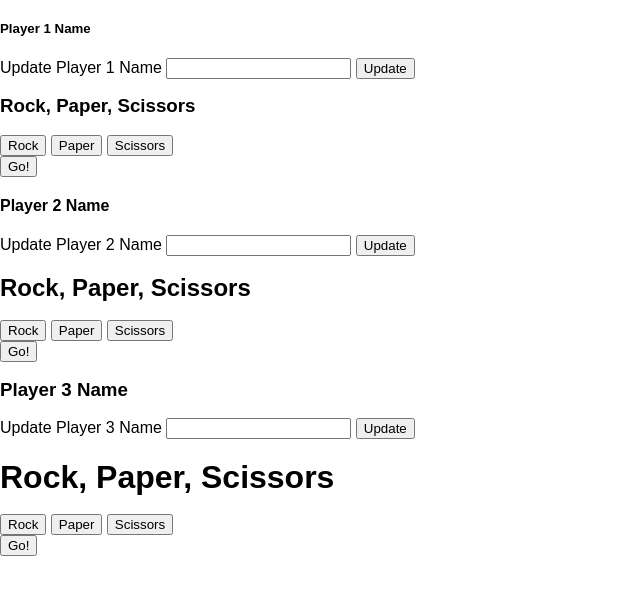
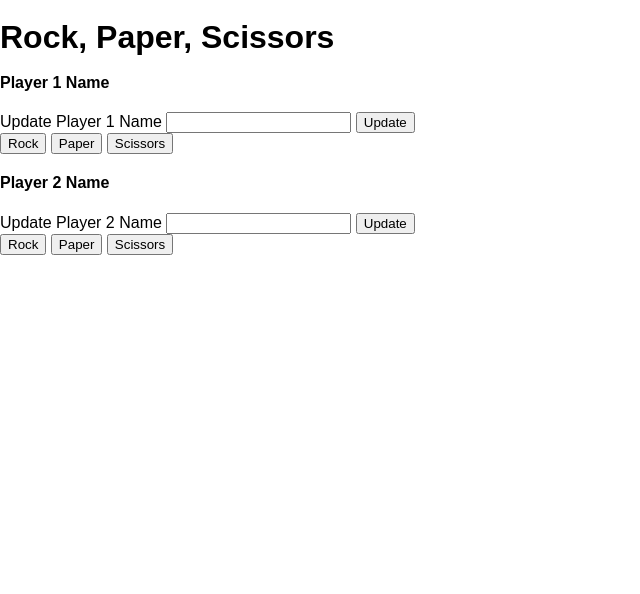
Before and after one commit to tirzahmorrison/game, a website: page public/index.html in a window 1280 px wide. Shown: the whole page, without its empty margins (0-640 px from the left). Drawn offline with Linux system fonts and the light colour scheme.

Commit message:
too legit

```diff
--- a/public/index.html
+++ b/public/index.html
@@ -1,79 +1,56 @@
 <!DOCTYPE html>
 <html>
+
 <head lang="en">
   <meta charset="UTF-8">
   <meta name="viewport" content="width=device-width, initial-scale=1">
   <title>Game</title>
   <link rel="stylesheet" href="/screen.css">
 </head>
+
 <body>
-
+  <header>
+    <h1>Rock, Paper, Scissors</h1>
+  </header>
 
   <section class="container">
-          <section class="headerWrap">
-            <section id="header">
+    <section class="playerOne">
       <section>
         <h1>Player 1 Name</h1>
       </section>
       <section class="firstPlayerName">
         <label for="playerName">Update Player 1 Name </label>
-                <input type="Search" class="myUpdate" name="playerName">
+        <input type="text" class="myUpdate" name="playerName">
         <button>Update</button>
       </section>
-            </section class="rockPaperScissorButtons">
-            <h1>Rock, Paper, Scissors</h1>
-            <button onClick='choose("rock")'>Rock</button>
-            <button onClick='choose("paper")'>Paper</button>
-            <button onClick='choose("scissors")'>Scissors</button>
-            <br>
-            <button onClick='compare(user, computerChoice)'>Go!</button>
-            <p id="result"></p>
-          </section>
+      <section class="rockPaperScissorButtons">
+        <button class="rock">Rock</button>
+        <button class="paper">Paper</button>
+        <button class="scissors">Scissors</button>
+
       </section>
     </section>
 
-        <section class="wrap">
+
+
       <section id="center1">
         <section>
           <h1>Player 2 Name</h1>
         </section>
         <section class="secondPlayerName">
           <label for="playerName">Update Player 2 Name </label>
-              <input type="Search" class="myUpdate" name="playerName">
+          <input type="text" class="myUpdate" name="playerName">
           <button>Update</button>
         </section>
       </section class="rockPaperScissorButtons">
-          <h1>Rock, Paper, Scissors</h1>
-          <button onClick='choose("rock")'>Rock</button>
-          <button onClick='choose("paper")'>Paper</button>
-          <button onClick='choose("scissors")'>Scissors</button>
-          <br>
-          <button onClick='compare(user, computerChoice)'>Go!</button>
-          <p id="result"></p>
+      <button class="rock">Rock</button>
+      <button class="paper">Paper</button>
+      <button class="scissors">Scissors</button>
+
     </section>
   </section>
 
-        <section id="center2">
-            <section>
-                <h1>Player 3 Name</h1>
-              </section>
-              <section class="thirdPlayerName">
-                <label for="playerName">Update Player 3 Name </label>
-                <input type="Search" class="myUpdate" name="playerName">
-                <button>Update</button>
-              </section>
-            </section class="rockPaperScissorButtons">
-            <h1>Rock, Paper, Scissors</h1>
-            <button onClick='choose("rock")'>Rock</button>
-            <button onClick='choose("paper")'>Paper</button>
-            <button onClick='choose("scissors")'>Scissors</button>
-            <br>
-            <button onClick='compare(user, computerChoice)'>Go!</button>
-            <p id="result"></p>
-            </section>
-            </section>
 
-            </section>
 
 
 
@@ -84,4 +61,5 @@
 
   <script src="/main.js" charset="utf-8"></script>
 </body>
+
 </html>
```
Lines whose indentation alone changed are shown as unchanged.
